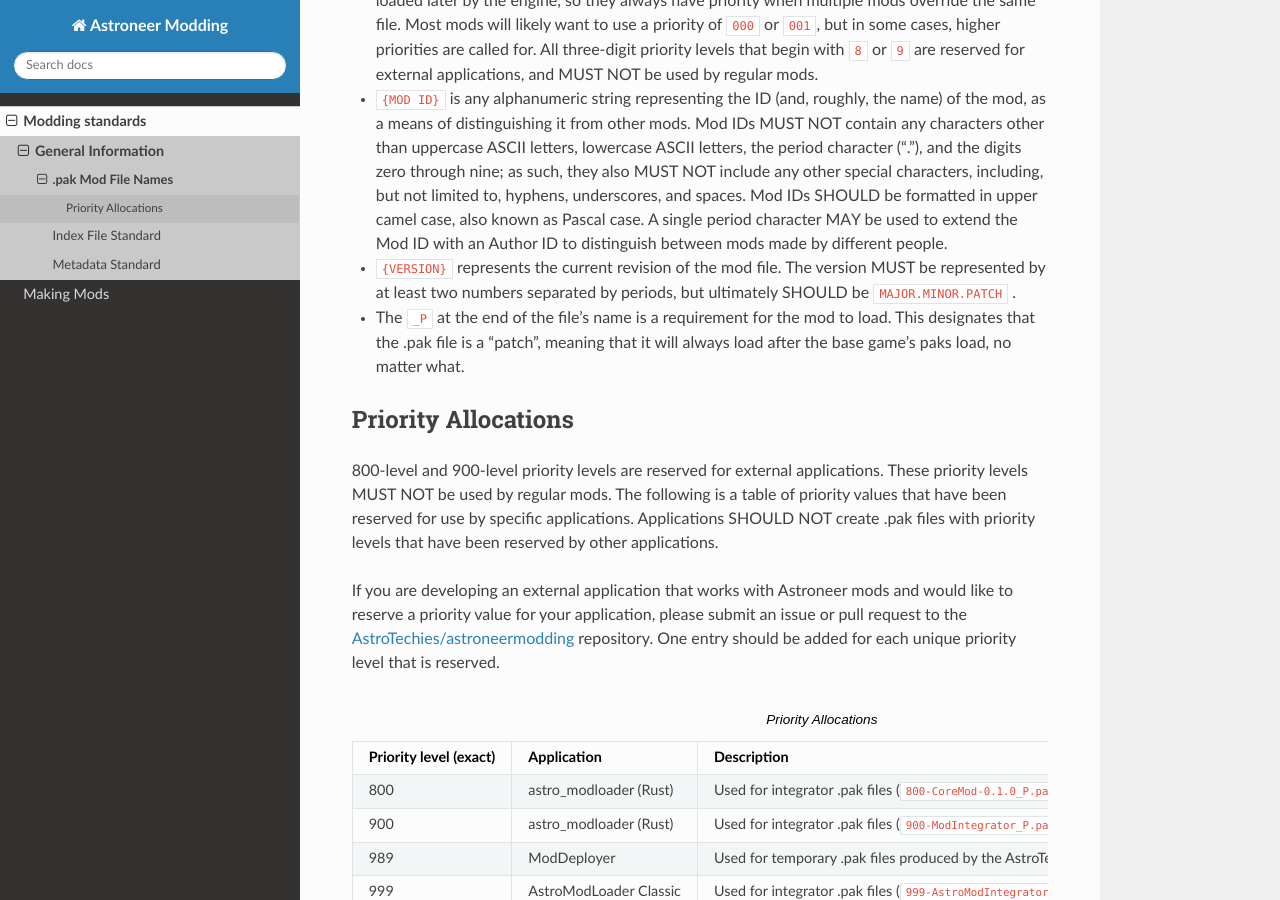
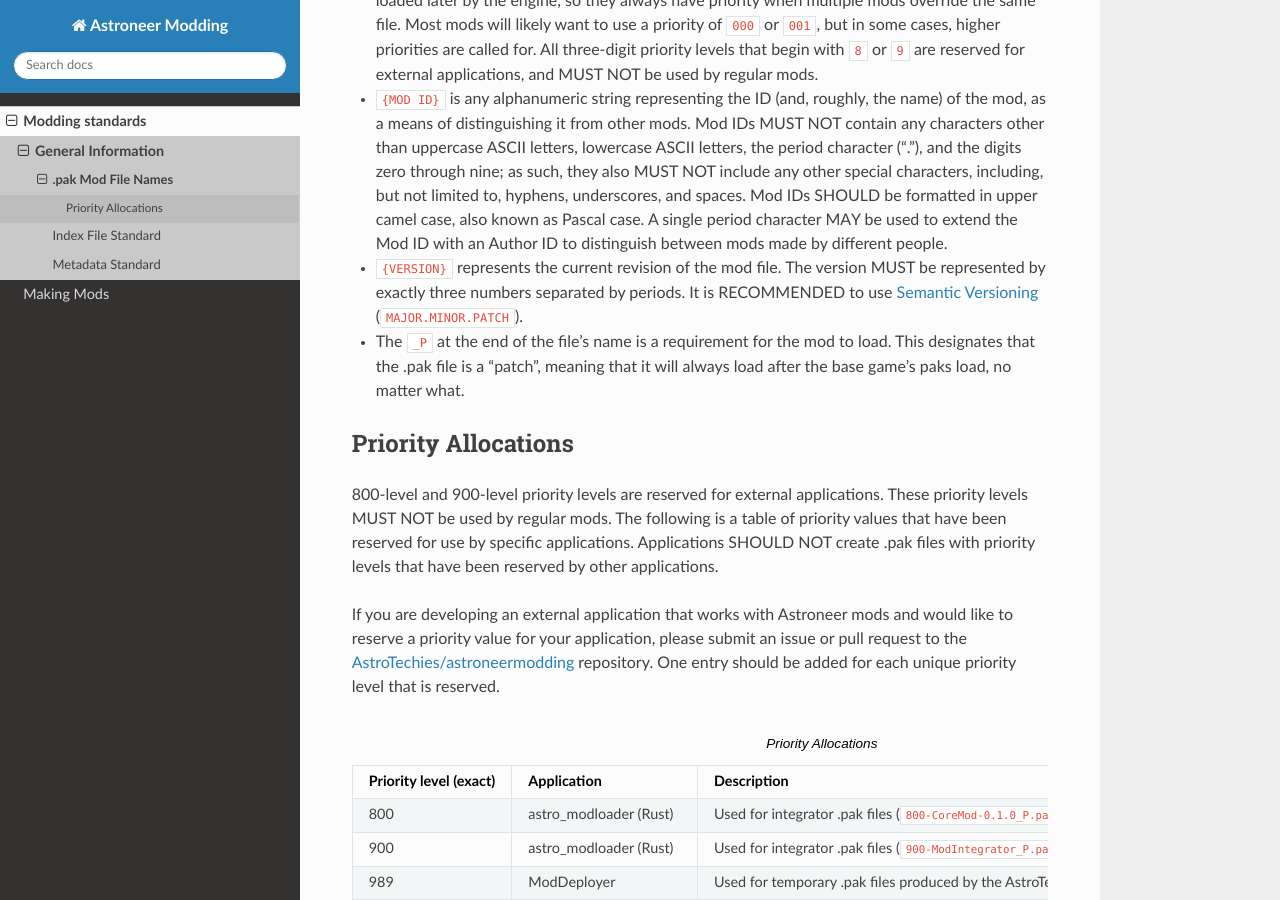
Before and after one commit to AstroTechies/astroneermodding, a Sphinx documentation site: the page built from docs/standards/pakFile.rst, in a window 1280 px wide and 900 px high, scrolled down 317 px. Built offline with Sphinx 7.4.7 and the Read the Docs theme 3.1.0, drawn with Linux system fonts in a browser that asks for light colours.

Commit message:
update standard to require exactly 3 version numbers, as is de facto used and interpreted by astro_modloader (rust)

```diff
--- a/docs/standards/pakFile.rst
+++ b/docs/standards/pakFile.rst
@@ -17,8 +17,7 @@
    Mod IDs SHOULD be formatted in upper camel case, also known as Pascal case.
    A single period character MAY be used to extend the Mod ID with an Author ID to distinguish between mods made by different people.
 
--  ``{VERSION}`` represents the current revision of the mod file. The version MUST be represented by at least two numbers separated by periods,
-   but ultimately SHOULD be ``MAJOR.MINOR.PATCH`` .
+-  ``{VERSION}`` represents the current revision of the mod file. The version MUST be represented by exactly three numbers separated by periods. It is RECOMMENDED to use `Semantic Versioning <https://semver.org/>`_ (``MAJOR.MINOR.PATCH``).
 
 -  The ``_P`` at the end of the file's name is a requirement for the mod to load. This designates that the .pak file is a "patch", meaning that it will always load after the base game's paks load, no matter what.
 
```
